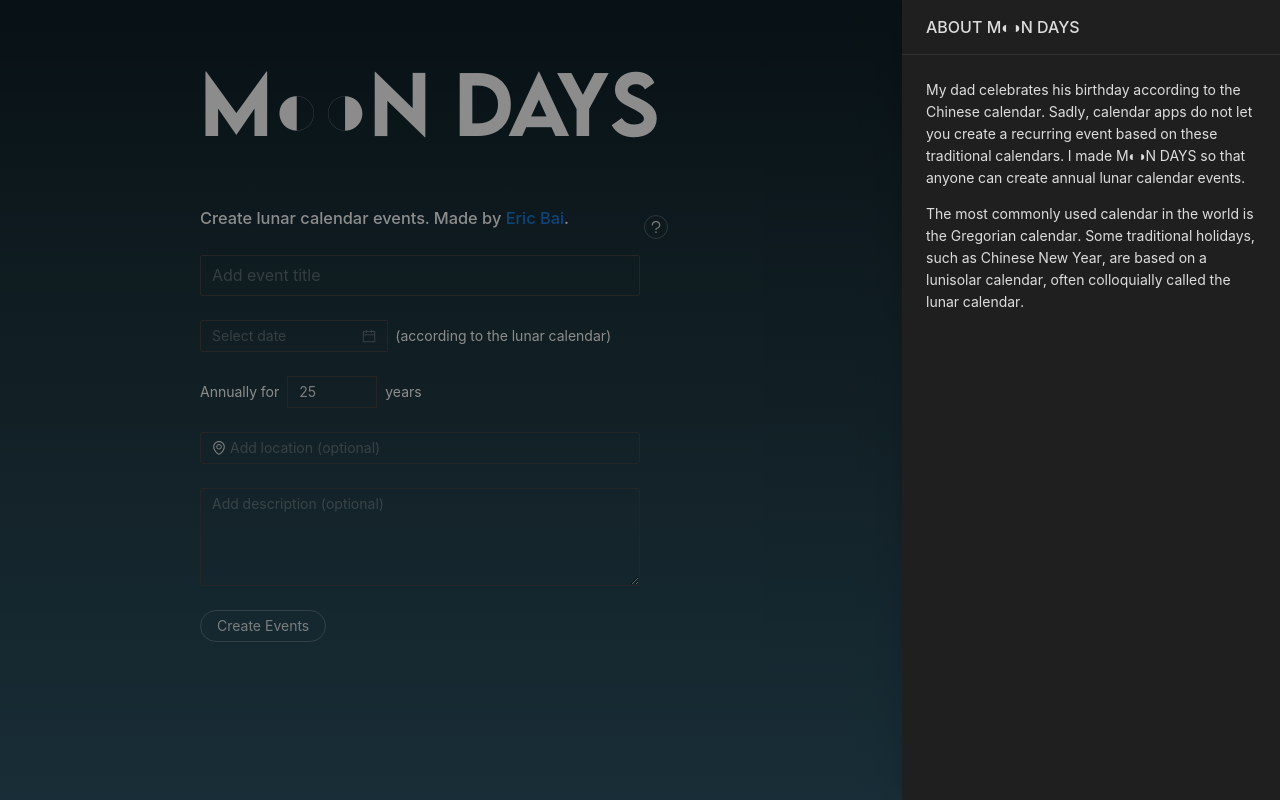
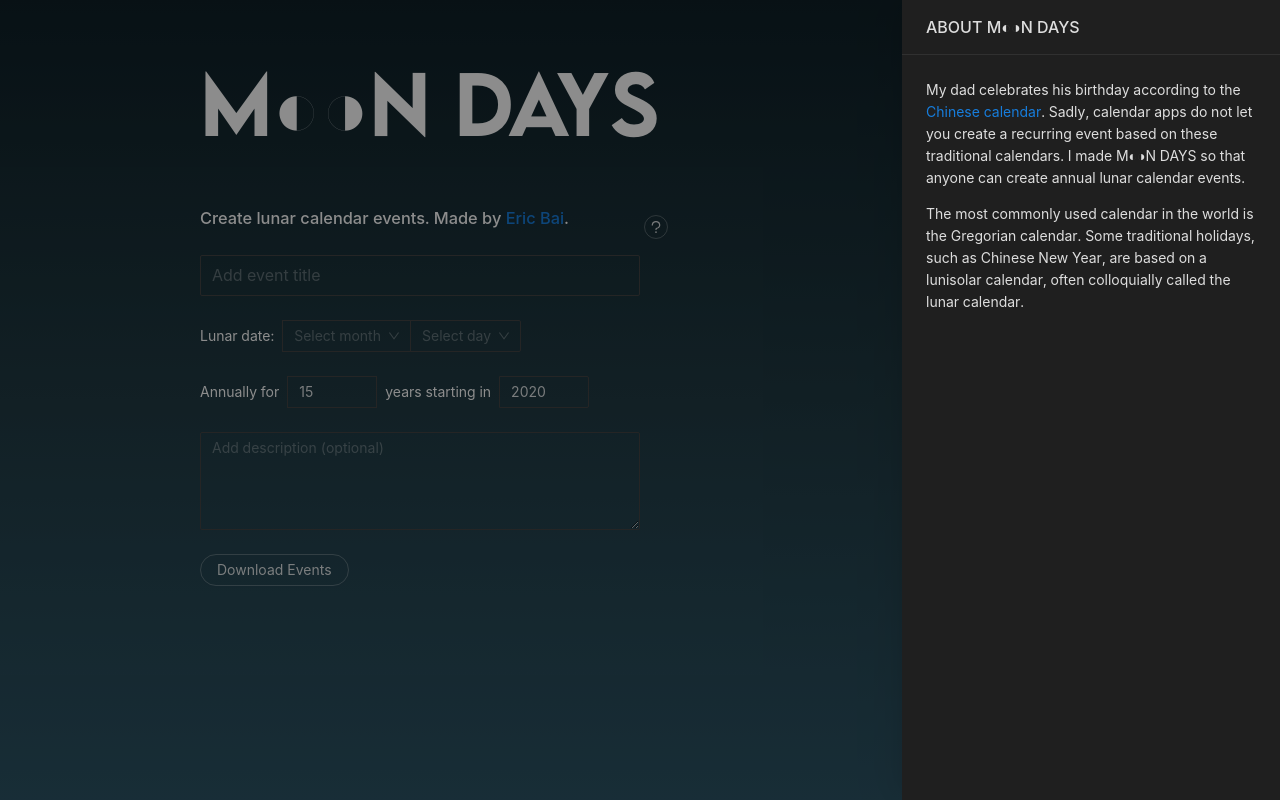
Before and after one commit to baieric/moondays, a React (Create React App) app: page / in a window 1280 px wide. Both pictures are taken after a click on the button 656 px from the left and 226 px from the top of the page. Built offline with nearby package versions, Linux system fonts and the light colour scheme.

Commit message:
better date selection!

```diff
--- a/src/App.js
+++ b/src/App.js
@@ -2,7 +2,6 @@ import React, { useState } from 'react';
 import './App.css';
 import {
   Button,
-  DatePicker,
   Input,
   InputNumber,
   Form,
@@ -11,10 +10,10 @@ import {
   Modal,
   Result,
   Drawer,
+  Select,
 } from "antd";
 import "antd/dist/antd.dark.css";
 import {
-  EnvironmentOutlined,
   QuestionOutlined,
   SmileOutlined,
   FrownOutlined,
@@ -25,6 +24,7 @@ import 'moment-lunar';
 const ics = require('ics');
 const FileSaver = require('file-saver');
 const slugify = require('slugify');
+const {Option} = Select;
 
 const pad = (n, width, z) => {
   z = z || '0';
@@ -45,31 +45,53 @@ const formatDateList = events => {
   }
 }
 
-function App() {
-  const [modal, setModal] = useState(null);
-  const [drawerVisible, setDrawerVisible] = useState(false);
-
-  const onFinish = values => {
-    const {date, title, recurrences, location, description} = values;
+const makeEventList = (year, month, day, recurrences, title, description) => {
   const events = [];
 
   for (var i = 0; i < recurrences; i++) {
     const solar = moment()
-        .year(date.year() + i)
-        .month(date.month())
-        .date(date.date())
+      .year(year + i)
+      .month(month)
+      .date(day)
       .solar();
 
     const event = {
       title: title,
       start: [solar.year(), solar.month() + 1, solar.date()],
       duration: {days: 1},
-        location: location,
       description: description,
     };
 
     events.push(event);
   }
+
+  return events;
+}
+
+function App() {
+  const [modal, setModal] = useState(null);
+  const [drawerVisible, setDrawerVisible] = useState(false);
+  const [confirmMessage, setConfirmMessage] = useState(null);
+  const [form] = Form.useForm();
+
+  const onDateChange = () => {
+    const fields = form.getFieldsValue();
+    const year = fields["year"];
+    const month = fields["month"];
+    const day = fields["day"];
+    const recurrences = fields["recurrences"];
+
+    if (fields && year && month && day && recurrences && year > 1890 && year < 2061 && recurrences > 0 && recurrences < 51){
+      const events = makeEventList(year, month, day, recurrences, null, null);
+      setConfirmMessage(`Download ${events.length} ${events.length === 1 ? "event" : "events"}: ${formatDateList(events)}.`);
+    } else {
+      setConfirmMessage(null);
+    }
+  }
+
+  const onFinish = values => {
+    const {month, day, year, title, recurrences, description} = values;
+    const events = makeEventList(year, month, day, recurrences, title, description);
 
     const { error, value } = ics.createEvents(events);
     if (error) {
@@ -99,6 +121,11 @@ function App() {
     />);
   };
 
+  const days = [];
+  for (var i = 1; i <= 30; i++) {
+      days.push(i);
+  }
+
   return (
     <div className="App">
       <h1 className="white">M◐◑N DAYS</h1>
@@ -111,11 +138,13 @@ function App() {
         </Col>
       </Row>
       <Form
+        form={form}
         wrapperCol={{ span: 12 }}
         layout="horizontal"
         onFinish={onFinish}
         initialValues={{
-          recurrences: 25,
+          recurrences: 15,
+          year: moment().year(),
         }}
       >
         <Form.Item name="title" rules={[{ required: true, message: "Event title is required." }]}>
@@ -123,32 +152,49 @@ function App() {
         </Form.Item>
         <Form.Item>
           <Input.Group compact style={{display: "flex", alignItems: "center"}}>
-            <Form.Item noStyle name="date" rules={[{ required: true, message: "Date is required." }]}>
-              <DatePicker />
+            <div className="white" style={{ marginRight: 8 }} >Lunar date:</div>
+            <Form.Item noStyle name="month" rules={[{ required: true, message: "Month is required." }]}>
+              <Select
+                placeholder="Select month"
+                onChange={onDateChange}
+              >
+                <Option value={0}>1st month</Option>
+                <Option value={1}>2nd month</Option>
+                <Option value={2}>3rd month</Option>
+                {[3, 4, 5, 6, 7, 8, 9, 10, 11].map(i => <Option value={i}>{`${i+1}th month`}</Option>)}
+              </Select>
             </Form.Item>
-            <div className="white" style={{ marginLeft: 8 }}>(according to the lunar calendar)</div>
+            <Form.Item noStyle name="day" rules={[{ required: true, message: "Day is required." }]}>
+              <Select
+                placeholder="Select day"
+                onChange={onDateChange}
+              >
+                {days.map(i => <Option value={i}>{i}</Option>)}
+              </Select>
+            </Form.Item>
           </Input.Group>
         </Form.Item>
         <Form.Item>
           <Input.Group compact style={{display: "flex", alignItems: "center"}}>
             <div className="white" style={{ marginRight: 8 }} >Annually for </div>
             <Form.Item noStyle name="recurrences" rules={[{ required: true, message: "Number of recurrences is required." }]}>
-              <InputNumber min={1} max={100} style={{ marginRight: 8 }} />
+              <InputNumber onChange={onDateChange} min={1} max={50} style={{ marginRight: 8 }} />
             </Form.Item>
-            <div className="white">years</div>
+            <div className="white" style={{ marginRight: 8 }}>years starting in</div>
+            <Form.Item noStyle name="year" rules={[{ required: true, message: "Year is required." }]}>
+              <InputNumber onChange={onDateChange} min={1890} max={2060} />
+            </Form.Item>
           </Input.Group>
-        </Form.Item>
-        <Form.Item name="location">
-          <Input placeholder="Add location (optional)" prefix={<EnvironmentOutlined />} />
         </Form.Item>
         <Form.Item name="description">
           <Input.TextArea rows={4} placeholder="Add description (optional)" />
         </Form.Item>
         <Form.Item>
           <Button ghost shape="round" htmlType="submit">
-            Create Events
+            Download Events
           </Button>
         </Form.Item>
+        {confirmMessage != null && <p>{confirmMessage}</p>}
       </Form>
 
       <Modal
@@ -167,7 +213,7 @@ function App() {
         visible={drawerVisible}
       >
         <p>
-          My dad celebrates his birthday according to the Chinese calendar. Sadly, calendar apps do not let you create a recurring event based on these traditional calendars.
+          My dad celebrates his birthday according to the <a href="https://en.wikipedia.org/wiki/Chinese_calendar">Chinese calendar</a>. Sadly, calendar apps do not let you create a recurring event based on these traditional calendars.
           I made M◐◑N DAYS so that anyone can create annual lunar calendar events.
         </p>
         <p>
```
Lines whose indentation alone changed are shown as unchanged.
